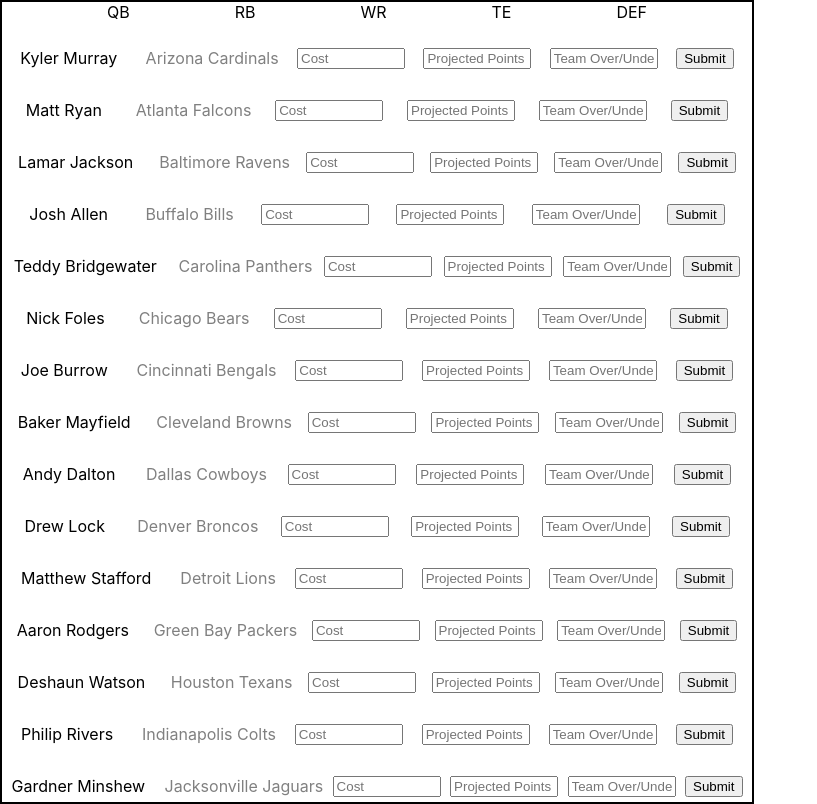
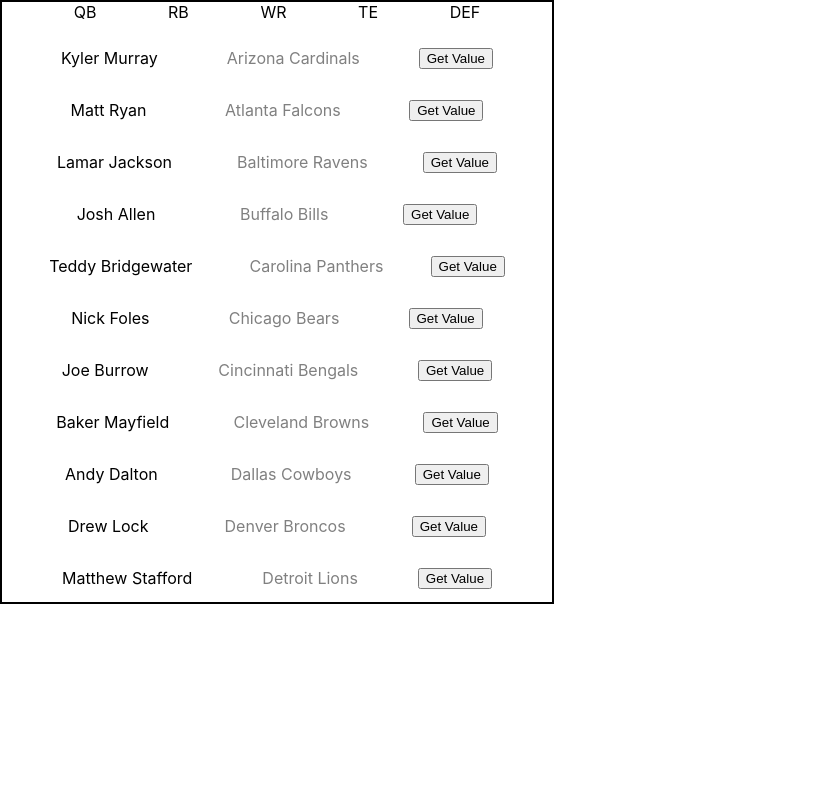
Before and after one commit to mattcbodily/fantasy-football-helper, a React (Create React App) app: page / in a window 1280 px wide. Shown: the whole page, without its empty margins (0-817 px from the left). Built offline with nearby package versions, Linux system fonts and the light colour scheme.

Commit message:
added ValueModal to clean up display

```diff
--- a/src/Components/Player/Player.js
+++ b/src/Components/Player/Player.js
@@ -1,41 +1,21 @@
 import React, {useState} from 'react';
+import ValueModal from '../ValueModal/ValueModal';
 import './Player.css';
 
 const Player = props => {
-    let [cost, setCost] = useState(''),
-        [projPts, setProjPts] = useState(''),
-        [teamOvrUnd, setTeamOvrUnd] = useState(''),
-        [playerValue, setPlayerValue] = useState('');
-
-    const calculateValue = () => {
-        let value = +projPts / (+cost / 1000);
-
-        if(+teamOvrUnd <= 10){
-            value -= .5;
-        } else if(+teamOvrUnd >= 20 && +teamOvrUnd < 30){
-            value += .25;
-        } else if(+teamOvrUnd >= 30){
-            value += .5;
-        }
-
-        value = value.toFixed(2);
-        setPlayerValue(value);
-    }
+    let [playerValue, setPlayerValue] = useState(''),
+        [modalView, setModalView] = useState(false);
 
     return (
         <section className='player'>
             <p className='player-name'>{props.player.name}</p>
             <p className='player-team'>{props.player.team}</p>
             {playerValue
-            ? <p>{playerValue}</p>
-            : (
-                <>
-                    <input value={cost} placeholder='Cost' onChange={e => setCost(e.target.value)}/>
-                    <input value={projPts} placeholder='Projected Points' onChange={e => setProjPts(e.target.value)}/>
-                    <input value={teamOvrUnd} placeholder='Team Over/Under' onChange={e => setTeamOvrUnd(e.target.value)}/>
-                    <button onClick={calculateValue}>Submit</button>
-                </>
-            )}
+                ? <p>{playerValue}</p>
+                : <button onClick={() => setModalView(true)}>Get Value</button>}
+            {modalView
+                ? <ValueModal valueFn={setPlayerValue} modalFn={setModalView}/>
+                : null}
         </section>
     )
 }
--- a/src/Components/PlayerList/PlayerList.css
+++ b/src/Components/PlayerList/PlayerList.css
@@ -1,6 +1,6 @@
 .playerlist {
-    height: 800px;
-    width: 750px;
+    height: 600px;
+    width: 550px;
     border: 2px solid black;
 }
 
@@ -12,7 +12,7 @@
 }
 
 .player-display {
-    max-height: 770px;
+    max-height: 570px;
     overflow-y: scroll;
     -ms-overflow-style: none;
     scrollbar-width: none;
--- /dev/null
+++ b/src/Components/ValueModal/ValueModal.css
@@ -0,0 +1,19 @@
+.modal-backdrop {
+    height: 100vh;
+    width: 100%;
+    position: fixed;
+    top: 0;
+    left: 0;
+    background: rgba(0,0,0,.5);
+}
+
+.value-modal {
+    height: 350px;
+    width: 300px;
+    position: fixed;
+    top: 50%;
+    left: 50%;
+    margin-top: -175px;
+    margin-left: -150px;
+    background: white;
+}
--- /dev/null
+++ b/src/Components/ValueModal/ValueModal.js
@@ -0,0 +1,37 @@
+import React, {useState} from 'react';
+import './ValueModal.css';
+
+const ValueModal = props => {
+    let [cost, setCost] = useState(''),
+        [projPts, setProjPts] = useState(''),
+        [teamOvrUnd, setTeamOvrUnd] = useState('');
+
+        const calculateValue = (e) => {
+            e.preventDefault();
+            let value = +projPts / (+cost / 1000);
+
+            if(+teamOvrUnd <= 10){
+                value -= .5;
+            } else if(+teamOvrUnd >= 20 && +teamOvrUnd < 30){
+                value += .25;
+            } else if(+teamOvrUnd >= 30){
+                value += .5;
+            }
+
+            value = value.toFixed(2);
+            props.valueFn(value);
+            props.modalFn(false);
+        }
+
+    return (
+        <section className='modal-backdrop'>
+            <form className='value-modal'>
+                <input value={cost} placeholder='Cost' onChange={e => setCost(e.target.value)}/>                <input value={projPts} placeholder='Projected Points' onChange={e => setProjPts(e.target.value)}/>
+                <input value={teamOvrUnd} placeholder='Team Over/Under' onChange={e => setTeamOvrUnd(e.target.value)}/>
+                <button onClick={calculateValue}>Submit</button>
+            </form>
+        </section>
+    )
+}
+
+export default ValueModal;
```
